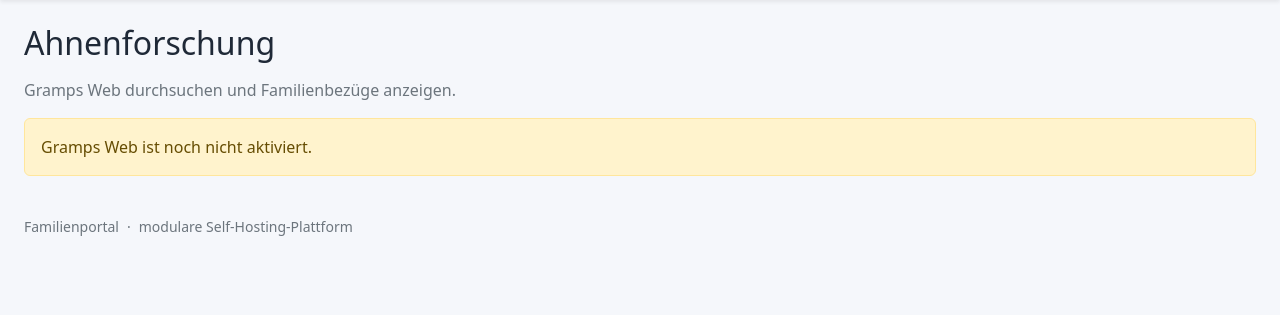
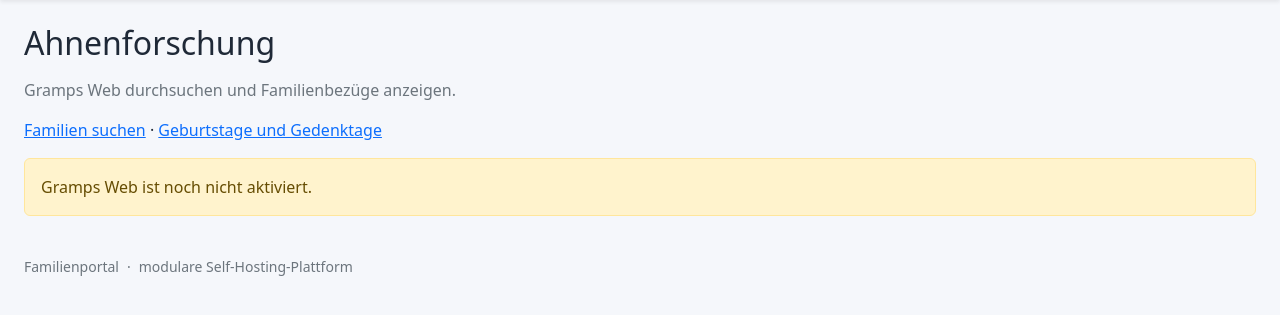
Before and after one commit to Markus4771/Familienportal, a FastAPI app: template src/familienportal/templates/genealogy.html in a window 1280 px wide. Shown: the part 56-371 px from the top of the page. Run offline with FastAPI, Linux system fonts and the light colour scheme; the template is opened without the code that fills it, so the values that code supplies are empty.

Commit message:
Link genealogy family and date views

```diff
--- a/src/familienportal/templates/genealogy.html
+++ b/src/familienportal/templates/genealogy.html
@@ -3,6 +3,7 @@
 {% block content %}
 <h1 class="h2 mb-3">Ahnenforschung</h1>
 <p class="text-secondary">Gramps Web durchsuchen und Familienbezüge anzeigen.</p>
+<p><a href="/genealogy/families">Familien suchen</a> · <a href="/genealogy/dates">Geburtstage und Gedenktage</a></p>
 {% if is_admin %}<p><a class="btn btn-outline-secondary" href="/platform/gramps">Gramps Web verwalten</a></p>{% endif %}
 {% if error %}<div class="alert alert-danger">{{ error }}</div>{% endif %}
 {% if not state or not state.enabled %}<div class="alert alert-warning">Gramps Web ist noch nicht aktiviert.</div>{% else %}
```
